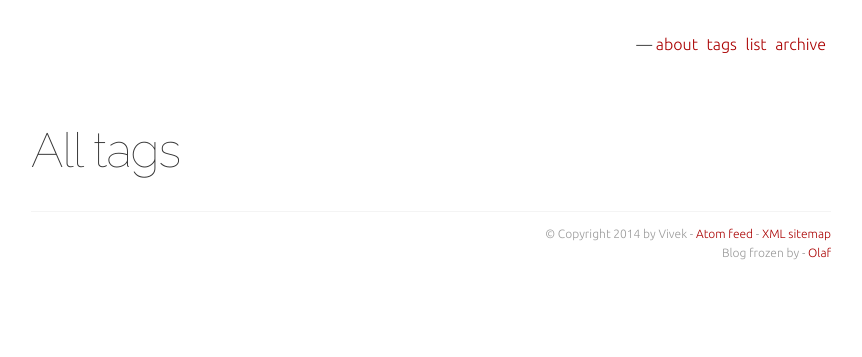
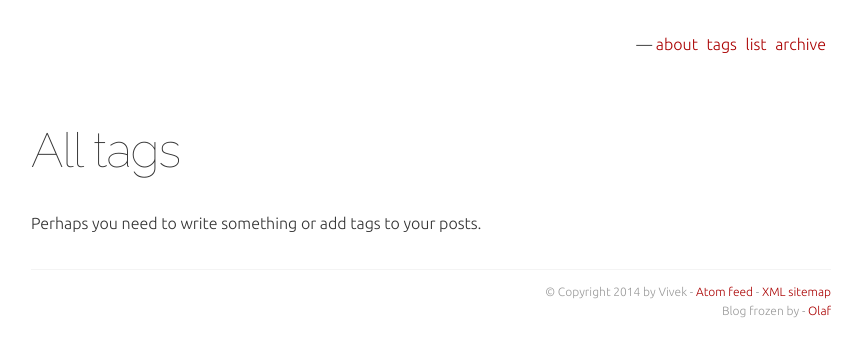
Before and after one commit to vividvilla/olaf, a Flask app: template templates/tags.html in a window 1280 px wide. Shown: the top 357 px of the page, without its empty margins (209-1071 px from the left). Run offline with Flask 2, Linux system fonts and the light colour scheme; the template is opened without the code that fills it, so the values that code supplies are empty; parts of the project's set-up code (start-up, migrations or seed data) failed here and were passed over.

Commit message:
Fixed lists posts and pages endpoint

```diff
--- a/olaf.py
+++ b/olaf.py
@@ -241,12 +241,12 @@ def tag_pages(tag, page_no):
 
 # Archive views
 
-@app.route('/list/posts')
+@app.route('/list/posts/')
 def list_posts():
 	""" All posts list view """
 	return render_template("list_posts.html", posts = get_posts()[0])
 
-@app.route('/list/pages')
+@app.route('/list/pages/')
 def list_pages():
 	""" All pages list view """
 	pages = [page for page in contents
--- a/templates/archive.html
+++ b/templates/archive.html
@@ -4,6 +4,10 @@
 
 {% block content %}
 	<h1 class="page-title">Archives</h1>
+	{% if not archive %}
+		<div class="post-meta"></div>
+		Perhaps you need to write some posts.
+	{% endif %}
 	<ul class="tags">
 		{% for year, year_data in archive.items() %}
 			<li><a href="{{ url_for('yearly_archive', year=year) }}">{{ year }}</a> - {{ year_data['count'] }} entries
--- a/templates/tags.html
+++ b/templates/tags.html
@@ -4,6 +4,10 @@
 
 {% block content %}
 	<h1 class="page-title">All tags</h1>
+	{% if not tags %}
+		<div class="post-meta"></div>
+		Perhaps you need to write something or add tags to your posts.
+	{% endif %}
 	<ul class="tags tags-cloud">
 		{% for tag in tags %}
 			<li><a href="{{ url_for('tag_page', tag=tag[0] ) }}" style="font-size: {{ font_size(100, 200, max_occ, tag[1]) }}%">{{ tag[0] }}</a></li>
```
